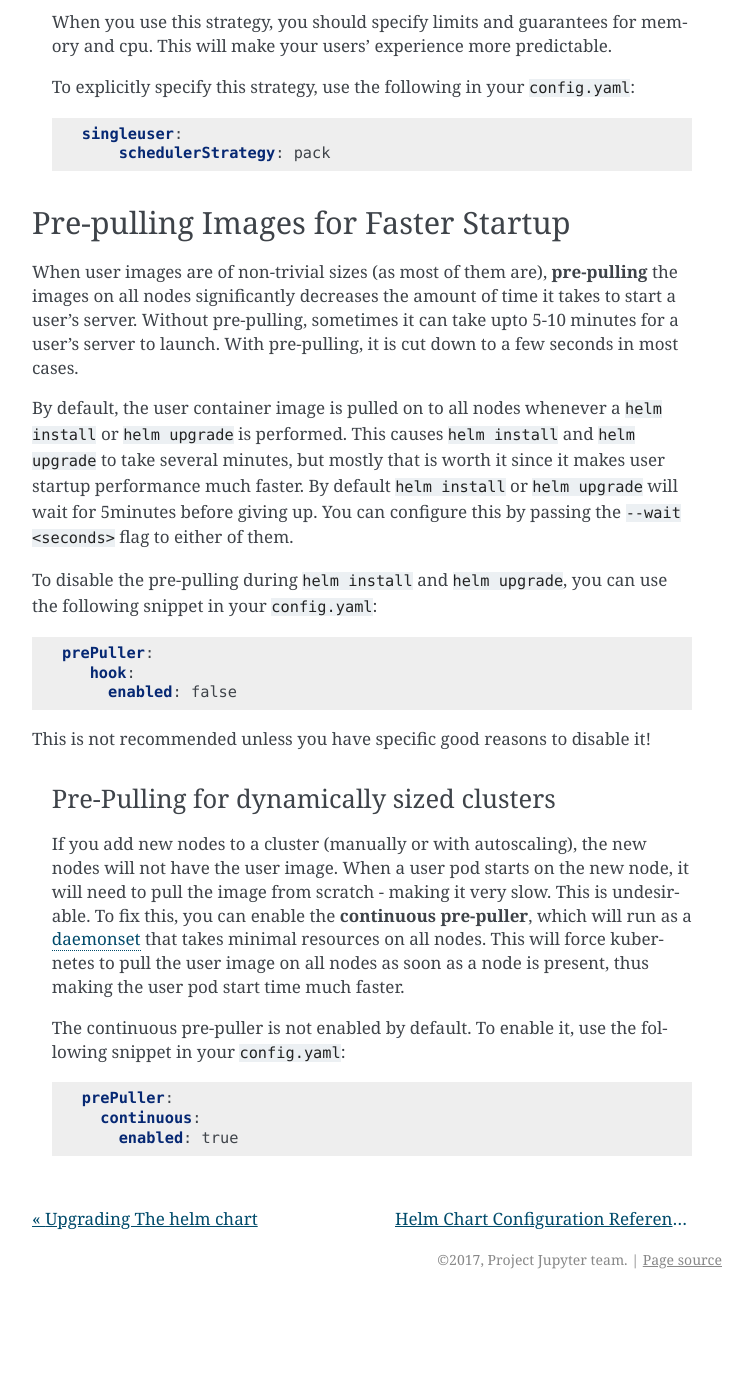
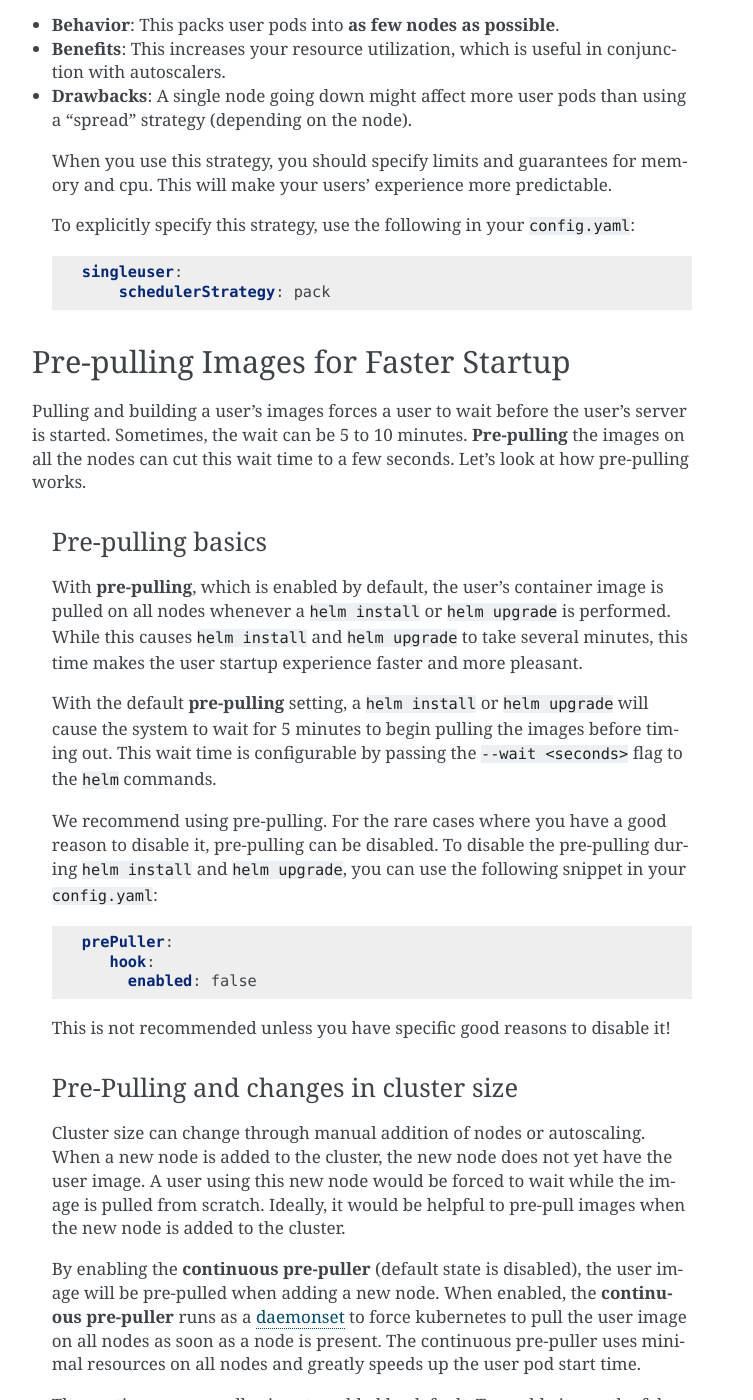
Before and after one commit to jupyterhub/zero-to-jupyterhub-k8s, a Sphinx documentation site: the page built from doc/source/advanced.md, in a window 1280 px wide and 1400 px high, scrolled down 4621 px. Shown: the whole window, without its empty margins (388-1141 px from the left). Built offline with Sphinx 7.4.7, drawn with Linux system fonts in a browser that asks for light colours; before the commit the page ends 5920 px from its top, so only the background shows below that; some of the changed text lies outside the part shown.

Commit message:
Add pre-puller edits

````diff
--- a/doc/source/advanced.md
+++ b/doc/source/advanced.md
@@ -1,7 +1,14 @@
 # Advanced Topics
 
 This page contains a grab bag of various useful topics that don't have an easy
-home elsewhere. Most people setting up JupyterHubs on popular public clouds
+home elsewhere:
+
+- Ingress
+- Arbitrary code in `jupyterhub_config.py`
+- Picking a Scheduler Strategy
+- ## Pre-pulling Images for Faster Startup
+
+Most people setting up JupyterHubs on popular public clouds
 should not have to use any of this information, but it is essential for more
 complex installations.
 
@@ -220,21 +227,27 @@ singleuser:
 
 ## Pre-pulling Images for Faster Startup
 
-When user images are of non-trivial sizes (as most of them are), **pre-pulling**
-the images on all nodes significantly decreases the amount of time it takes to
-start a user's server. Without pre-pulling, sometimes it can take upto 5-10
-minutes for a user's server to launch. With pre-pulling, it is cut down to a few
-seconds in most cases.
+Pulling and building a user's images forces a user to wait before the user's
+server is started. Sometimes, the wait can be 5 to 10 minutes. **Pre-pulling**
+the images on all the nodes can cut this wait time to a few seconds. Let's look
+at how pre-pulling works.
 
-By default, the user container image is pulled on to all nodes whenever a `helm
-install` or `helm upgrade` is performed. This causes `helm install` and `helm
-upgrade` to take several minutes, but mostly that is worth it since it makes
-user startup performance much faster. By default `helm install` or `helm
-upgrade` will wait for 5minutes before giving up. You can configure this by
-passing the `--wait <seconds>` flag to either of them.
+### Pre-pulling basics
 
-To disable the pre-pulling during `helm install` and `helm upgrade`, you can use
-the following snippet in your `config.yaml`:
+With **pre-pulling**, which is enabled by default, the user's container image
+is pulled on all nodes whenever a `helm install` or `helm upgrade` is performed.
+While this causes `helm install` and `helm upgrade` to take several minutes,
+this time makes the user startup experience faster and more pleasant.
+
+With the default **pre-pulling** setting, a `helm install` or `helm upgrade`
+will cause the system to wait for 5 minutes to begin pulling the images before
+timing out. This wait time is configurable by passing the `--wait <seconds>`
+flag to the `helm` commands.
+
+We recommend using pre-pulling. For the rare cases where you have a good reason
+to disable it, pre-pulling can be disabled. To disable the pre-pulling during
+`helm install` and `helm upgrade`, you can use the following snippet in
+your `config.yaml`:
 
 
 ```yaml
@@ -245,16 +258,20 @@ prePuller:
 
 This is not recommended unless you have specific good reasons to disable it!
 
-### Pre-Pulling for dynamically sized clusters
+### Pre-Pulling and changes in cluster size
 
-If you add new nodes to a cluster (manually or with autoscaling), the new nodes
-will not have the user image. When a user pod starts on the new node, it will
-need to pull the image from scratch - making it very slow. This is undesirable.
-To fix this, you can enable the **continuous pre-puller**, which will run as a
-[daemonset](https://kubernetes.io/docs/concepts/workloads/controllers/daemonset/) that
-takes minimal resources on all nodes. This will force kubernetes
-to pull the user image on all nodes as soon as a node is present, thus making
-the user pod start time much faster.
+Cluster size can change through manual addition of nodes or autoscaling. When a
+new node is added to the cluster, the new node does not yet have the user image.
+A user using this new node would be forced to wait while the image is pulled
+from scratch. Ideally, it would be helpful to pre-pull images when the new node
+is added to the cluster.
+
+By enabling the **continuous pre-puller** (default state is disabled), the user
+image will be pre-pulled when adding a new node. When enabled, the
+**continuous pre-puller** runs as a [daemonset](https://kubernetes.io/docs/concepts/workloads/controllers/daemonset/)
+to force kubernetes to pull the user image on all nodes as soon as a node is
+present. The continuous pre-puller uses minimal resources on all nodes and
+greatly speeds up the user pod start time.
 
 The continuous pre-puller is not enabled by default. To enable it, use the
 following snippet in your `config.yaml`:
````
